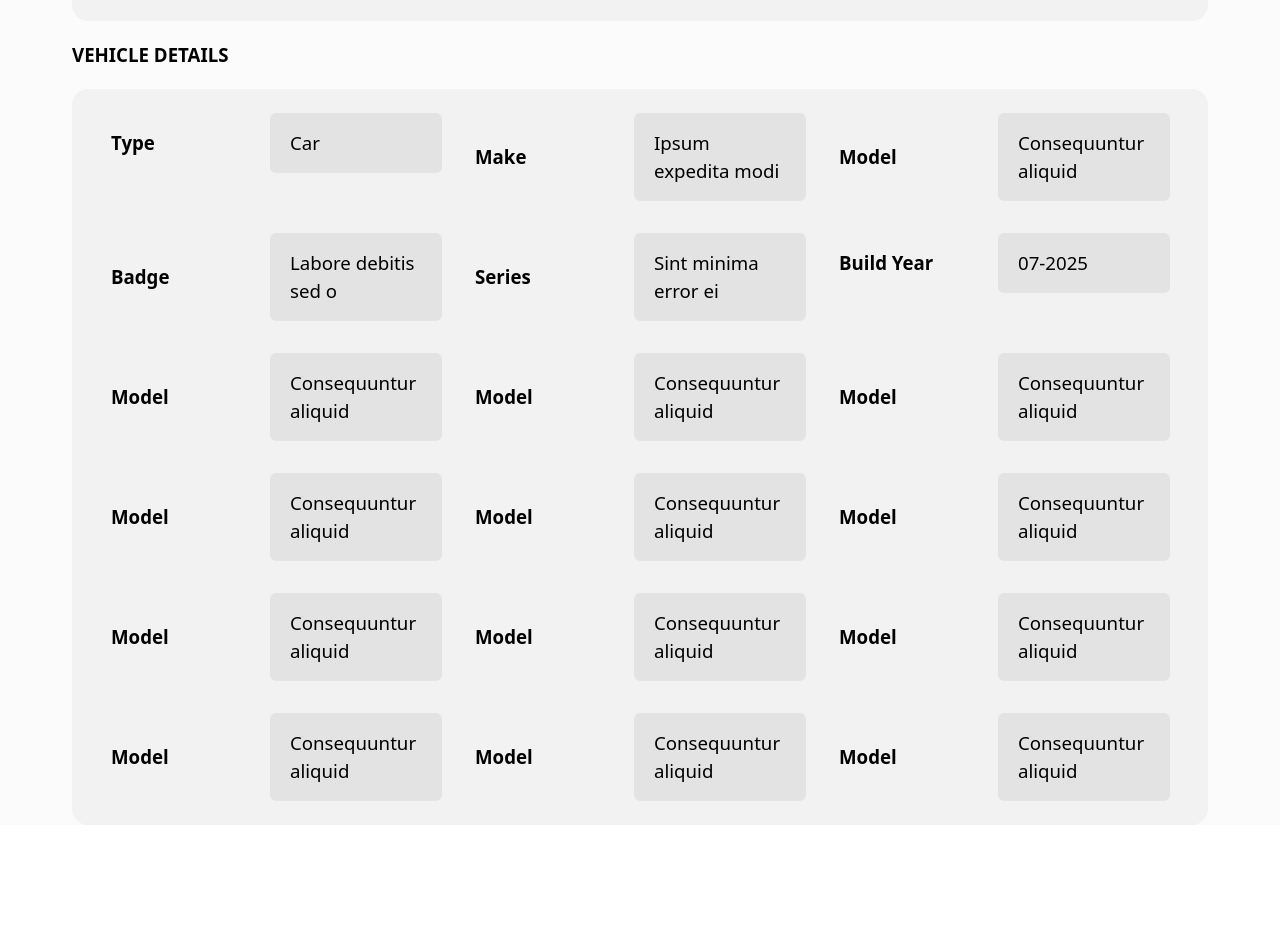
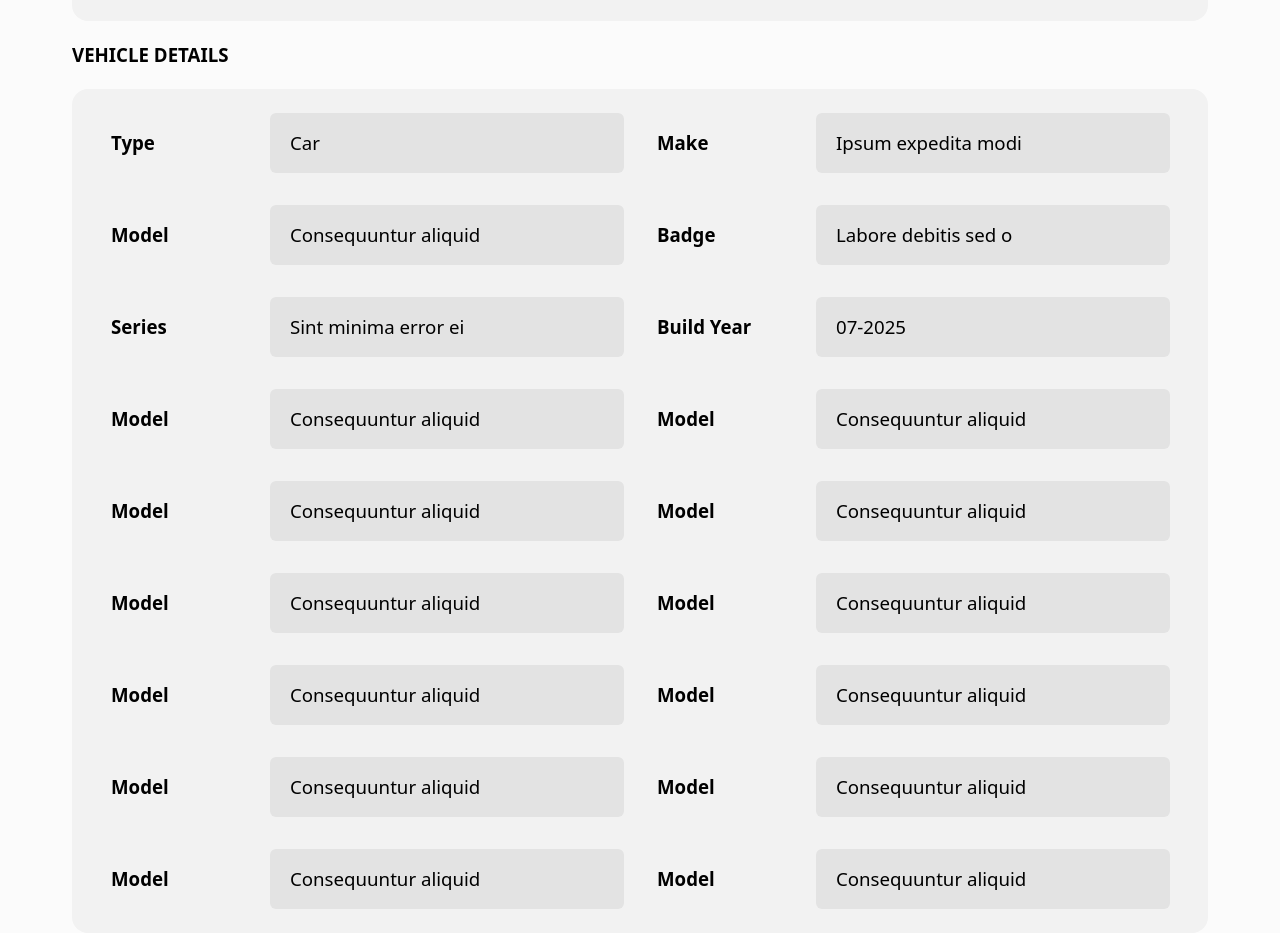
Before and after one commit to Nasit-MH/OLD-Sale-contract-01.pdf, a website: page src/index.html in a window 1280 px wide. Shown: the part 817-1750 px from the top of the page. Before the commit the page ends 1642 px from the top, so only its background shows below. Drawn offline with Linux system fonts and the light colour scheme.

Commit message:
table grid fixed

```diff
--- a/src/index.html
+++ b/src/index.html
@@ -8,7 +8,7 @@
   <title>OLD Sale contract-01.pdf</title>
 </head>
 <body>
-    <div class="bg-light-gray px-18 pt-25">
+    <div class="bg-light-gray md:px-18 px-10 pt-25">
         <!-- nav sec - start -->
         <div class="flex justify-between items-center pb-10">
             <div class="w-2/4 ">
@@ -175,9 +175,8 @@
         <!-- VEHICLE DETAILS sec - start -->
         <h2 class="text-4.665 py-5 font-bold Arial uppercase">VEHICLE DETAILS</h2>
         <div class="py-6 px-9.5 rounded-2xl bg-medium-gray">
-            <div class="">
-                <table class="w-full border-separate border-spacing-y-0">
-                    <tbody class="grid grid-cols-3 gap-8">
+            <table class="w-full border-separate border-spacing-y-0">
+                    <tbody class="grid 2xl:grid-cols-3 xl:grid-cols-2 grid-cols-1 gap-8">
                         <tr class="w-full  ">
                             <td class="min-w-[160px] ">
                                     <p class="text-4.665 Arial font-semibold">
@@ -363,8 +362,7 @@
 
 
                     </tbody>
-                </table>
-            </div>
+            </table>
 
         </div>
         <!-- VEHICLE DETAILS sec - End -->
```
Also changed, not shown: src/output.css.
